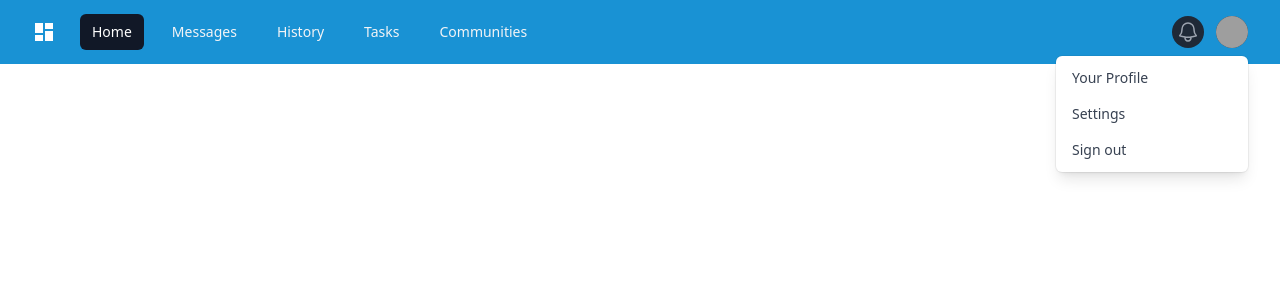
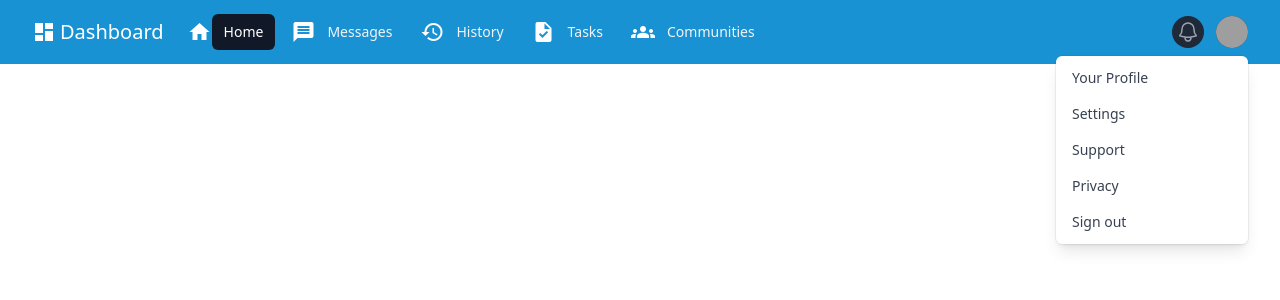
Before and after one commit to luyvannda/odin-admin-dashboard, a React (Vite) app: page / in a window 1280 px wide. Both pictures are taken after a click on the button "Open user menu". Shown: the top 300 px of the page. Built offline with nearby package versions, Linux system fonts and the light colour scheme; grey boxes are pictures that could not be loaded.

Commit message:
add material design icons to the nav bar menu

```diff
--- a/src/components/NavBar.tsx
+++ b/src/components/NavBar.tsx
@@ -3,11 +3,11 @@ import { Disclosure, Menu, Transition } from "@headlessui/react";
 import { Bars3Icon, BellIcon, XMarkIcon } from "@heroicons/react/24/outline";
 
 const navigation = [
-  { name: "Home", href: "#", current: true },
-  { name: "Messages", href: "#", current: false },
-  { name: "History", href: "#", current: false },
-  { name: "Tasks", href: "#", current: false },
-  { name: "Communities", href: "#", current: false },
+  { name: "Home", icon: "home", href: "#", current: true },
+  { name: "Messages", icon: "message", href: "#", current: false },
+  { name: "History", icon: "history", href: "#", current: false },
+  { name: "Tasks", icon: "task", href: "#", current: false },
+  { name: "Communities", icon: "groups", href: "#", current: false },
 ];
 
 function classNames(...classes: string[]) {
@@ -35,14 +35,17 @@ export default function NavBar() {
                   </Disclosure.Button>
                 </div>
                 <div className="flex flex-1 items-center justify-center sm:items-stretch sm:justify-start">
-                  <div className="flex flex-shrink-0 items-center">
-                    <span className="material-icons text-2xl text-white">
-                      dashboard
-                    </span>
+                  <div className="flex items-center gap-1 text-xl text-white">
+                    <span className="material-icons text-2xl ">dashboard</span>
+                    Dashboard
                   </div>
                   <div className="hidden sm:ml-6 sm:block">
                     <div className="flex space-x-4">
                       {navigation.map((item) => (
+                        <div className="flex items-center">
+                          <span className="material-icons text-white">
+                            {item.icon}
+                          </span>
                           <a
                             key={item.name}
                             href={item.href}
@@ -56,6 +59,7 @@ export default function NavBar() {
                           >
                             {item.name}
                           </a>
+                        </div>
                       ))}
                     </div>
                   </div>
@@ -119,6 +123,35 @@ export default function NavBar() {
                             </a>
                           )}
                         </Menu.Item>
+
+                        <Menu.Item>
+                          {({ active }) => (
+                            <a
+                              href="#"
+                              className={classNames(
+                                active ? "bg-gray-100" : "",
+                                "block px-4 py-2 text-sm text-gray-700",
+                              )}
+                            >
+                              Support
+                            </a>
+                          )}
+                        </Menu.Item>
+
+                        <Menu.Item>
+                          {({ active }) => (
+                            <a
+                              href="#"
+                              className={classNames(
+                                active ? "bg-gray-100" : "",
+                                "block px-4 py-2 text-sm text-gray-700",
+                              )}
+                            >
+                              Privacy
+                            </a>
+                          )}
+                        </Menu.Item>
+
                         <Menu.Item>
                           {({ active }) => (
                             <a
@@ -154,7 +187,10 @@ export default function NavBar() {
                     )}
                     aria-current={item.current ? "page" : undefined}
                   >
+                    <div className="flex items-center gap-2">
+                      <span className="material-icons ">{item.icon}</span>
                       {item.name}
+                    </div>
                   </Disclosure.Button>
                 ))}
               </div>
```
Also changed, not shown: 1 other file (tests, documents, lock files or other folders). Lines whose indentation alone changed are shown as unchanged.
